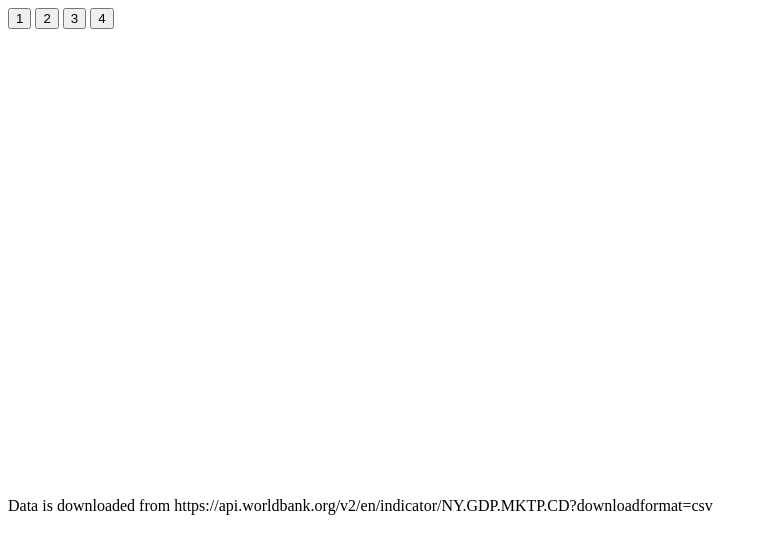
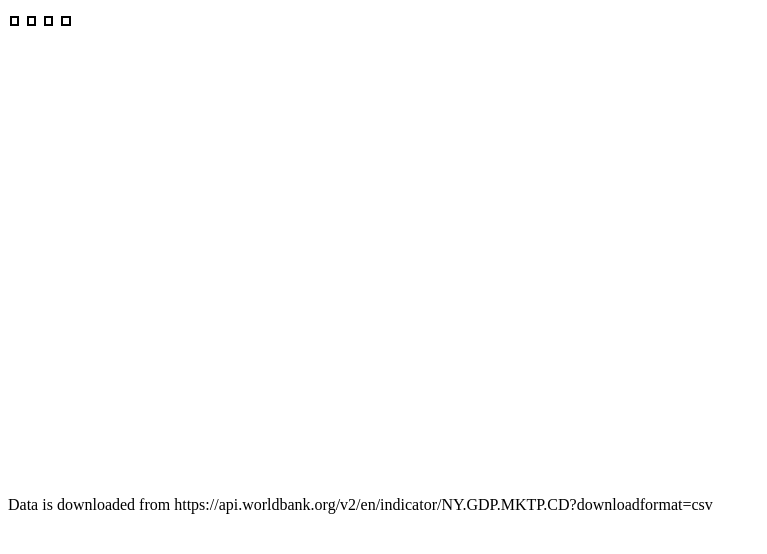
Before and after one commit to TryEverythingNew/data_visualization, a plain HTML site: page index.html in a window 1280 px wide. Shown: the whole page, without its empty margins (0-767 px from the left). Drawn offline with nearby package versions, Linux system fonts and the light colour scheme; no server answers.

Commit message:
Set button cls

```diff
--- a/index.html
+++ b/index.html
@@ -1,16 +1,32 @@
 <!DOCTYPE html>
 <meta charset="utf-8">
+<style>
+.slide_button_cls {
+  background-color: white; /* #04AA6D Green */
+  border: 2px solid black;
+  color: white;
+  padding: 2px;
+  text-align: center;
+  text-decoration: none;
+  display: inline-block;
+  font-size: 2px;
+  margin: 2px 2px;
+  cursor: pointer;
+}
+</style>
 
 <!-- Load d3.js & plugin-->
 <script src="https://d3js.org/d3.v4.js"></script>
 <script src="https://d3js.org/d3-scale-chromatic.v1.min.js"></script>
 
 <!-- Create a div where a list of buttons are placed to control the slides -->
-<div id="slide_button">
-  <button type="button" id="slide_button1">1</button>
-  <button type="button" id="slide_button2">2</button>
-  <button type="button" id="slide_button3">3</button>
-  <button type="button" id="slide_button4">4</button>
+
+
+<div id="slide_button_div">
+  <button type="button" class="slide_button_cls" id="slide_button1">1</button>
+  <button type="button" class="slide_button_cls" id="slide_button2">2</button>
+  <button type="button" class="slide_button_cls" id="slide_button3">3</button>
+  <button type="button" class="slide_button_cls" id="slide_button4">4</button>
 </div>
 <!-- Create a div where the graph will take place -->
 <div id="div_template"></div>
```
